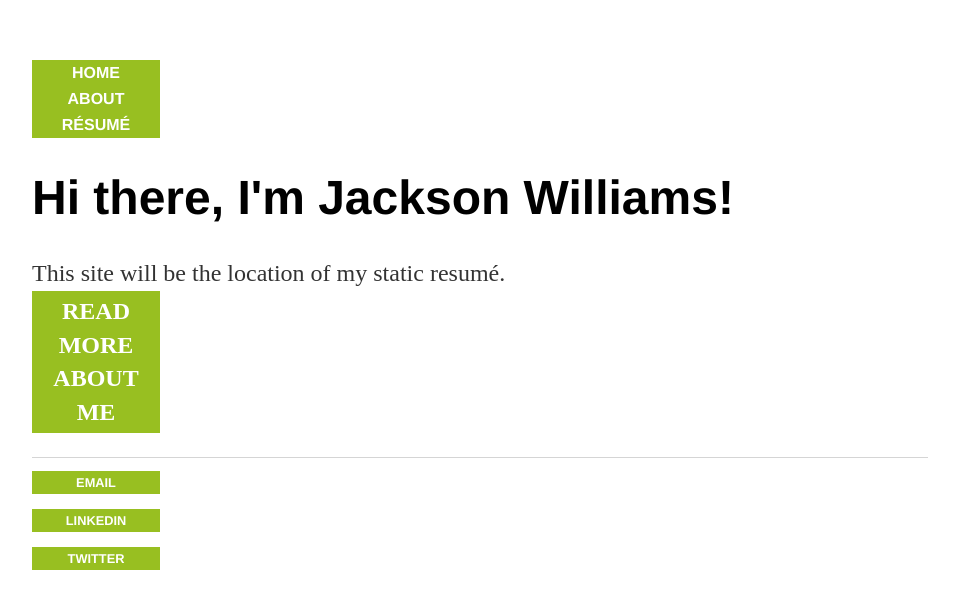
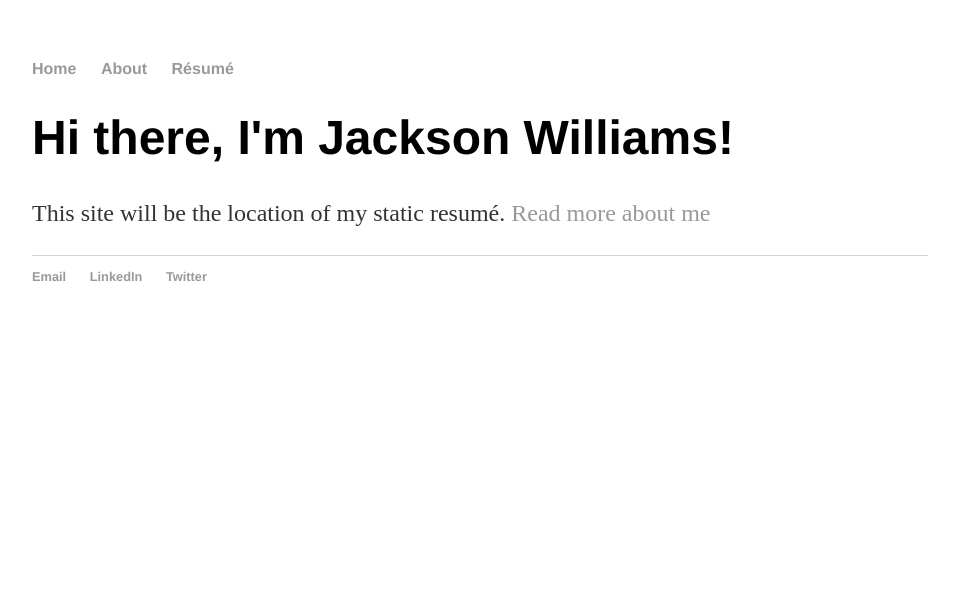
Before and after one commit to jacksoncwilliams/jackson-erin, a Jekyll site: the page built from index.html, in a window 1280 px wide. Shown: the top 609 px of the page, without its empty margins (160-1119 px from the left). Built offline with Jekyll 4.4.1, drawn with Linux system fonts in a browser that asks for light colours.

Commit message:
Update main.css

```diff
--- a/css/main.css
+++ b/css/main.css
@@ -8,24 +8,26 @@ nav ul, footer ul {
      list-style: none;
      font-weight: bold;
  }
-nav ul li, {
+ nav ul li, footer ul li {
      display: inline;
      margin-right: 20px;
  }
-a:link, a:visited {
-    display: block;
-    width: 120px;
-    font-weight: bold;
-    color: #FFFFFF;
-    background-color: #98bf21;
-    text-align: center;
-    padding: 4px;
+ a:link {
      text-decoration: none;
-    text-transform: uppercase;
+     color: #999;
  }
-
-a:hover, a:active {
-    background-color: #7A991A;
+ a:visited {
+     text-decoration: none;
+     color: #999;
+ }
+ a:hover {
+     text-decoration: underline;
+     color: #999;
+ }
+ a:active {
+     text-decoration: none;
+     color: #999;
++    font-size: 125%;
  }
  h1 {
      font-size: 3em;
@@ -35,10 +37,6 @@ p {
      font-size: 1.5em;
      line-height: 1.4em;
      color: #333;
-}
-footer ul li {
-    display: inline;
-    margin-right: 20px;
  }
  footer {
      border-top: 1px solid #d5d5d5;
```
Lines whose indentation alone changed are shown as unchanged.
